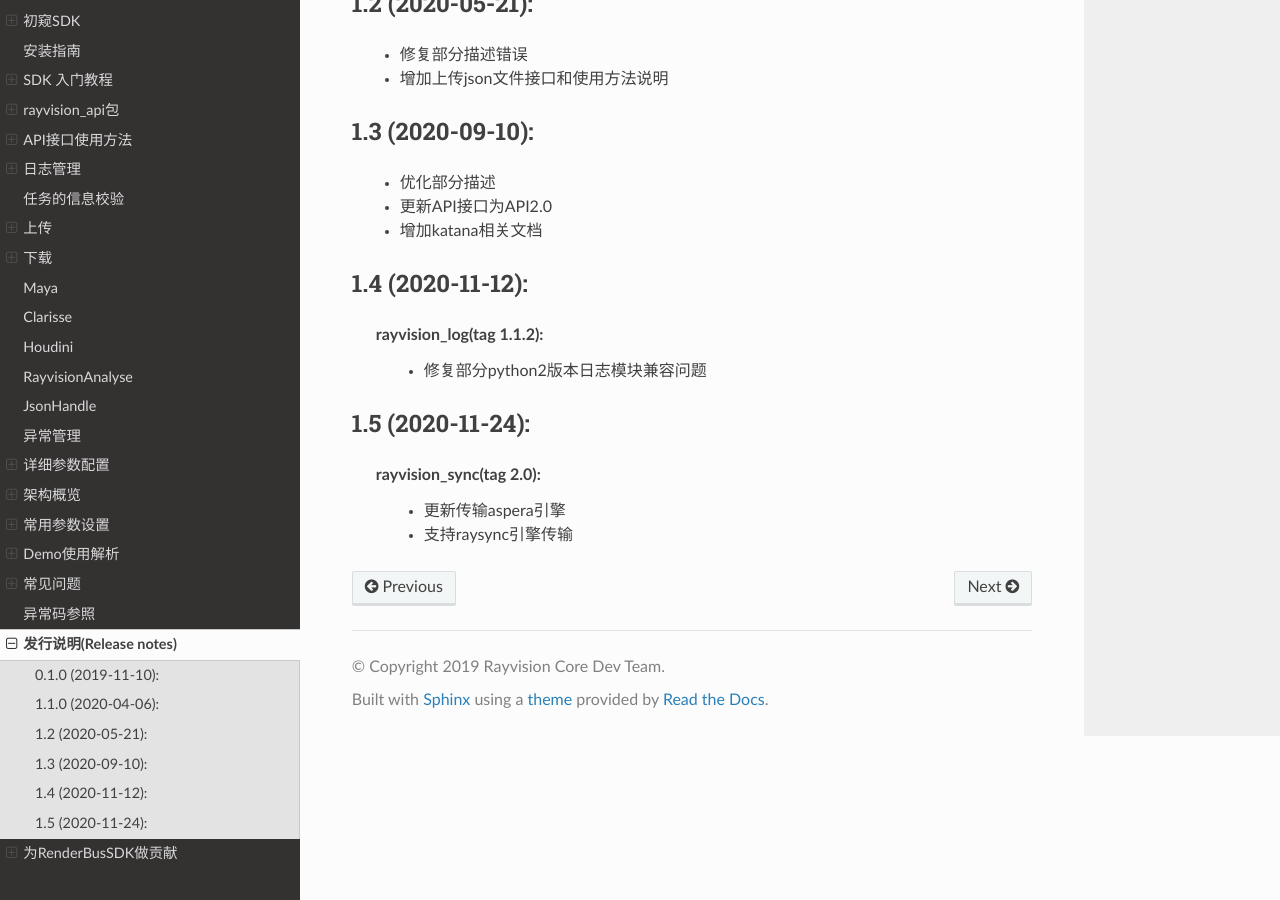
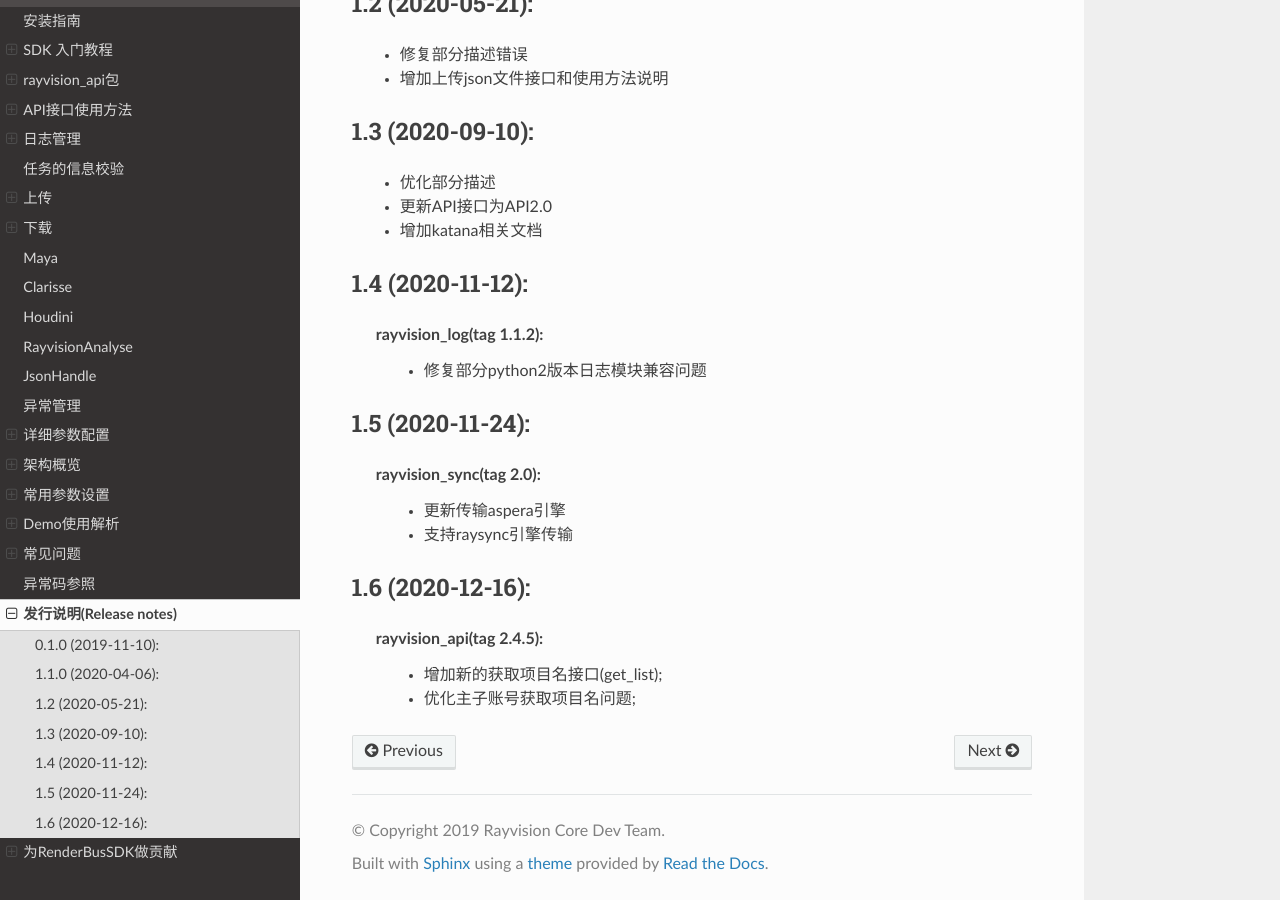
Before and after one commit to renderbus/docs_sdk, a Sphinx documentation site: the page built from docs/render/release_notes.rst, in a window 1280 px wide and 900 px high, scrolled down 545 px. Built offline with Sphinx 7.4.7 and the Read the Docs theme 2.0.0, drawn with Linux system fonts in a browser that asks for light colours.

Commit message:
feat: update interface and release
- add "get_list" interface;
- update release notes;

```diff
--- a/docs/render/release_notes.rst
+++ b/docs/render/release_notes.rst
@@ -37,3 +37,9 @@
    rayvision_sync(tag 2.0):
      - 更新传输aspera引擎
      - 支持raysync引擎传输
+
+1.6 (2020-12-16):
+---------------------------
+   rayvision_api(tag 2.4.5):
+     - 增加新的获取项目名接口(get_list);
+     - 优化主子账号获取项目名问题;
```
Also changed, not shown: docs/render/how to use API interface zh.md (+46 -1 lines).
